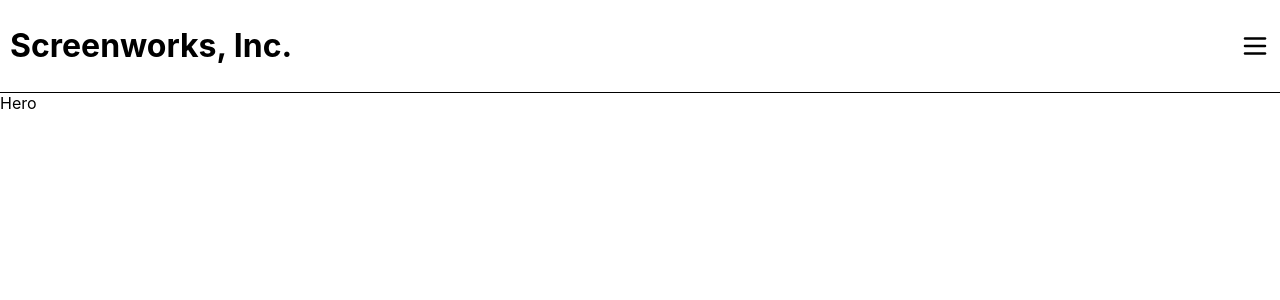
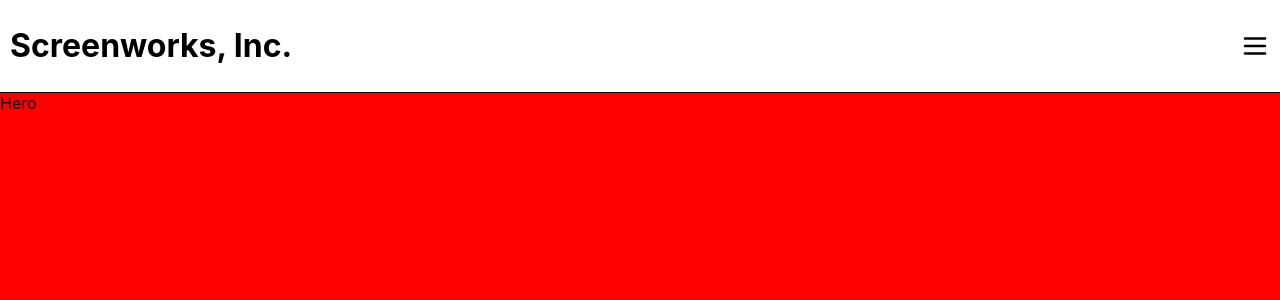
Before and after one commit to taylorhughes291/screenworks, a React (Create React App) app: page / in a window 1280 px wide. Shown: the top 300 px of the page. Built offline with nearby package versions, Linux system fonts and the light colour scheme.

Commit message:
figured out basic layout for the hero

```diff
--- a/src/App.js
+++ b/src/App.js
@@ -6,10 +6,17 @@ import Hero from './components/Hero';
 function App() {
   return (
     <div className="App" css={css`
-
     `}>
-      <Header></Header>
-      <Hero></Hero>
+      <div className="hero-container" css={css`
+        height: 100vh;
+        display: flex;
+        flex-direction: column;
+      `}>
+        <Header></Header>
+        <Hero overrideStyles={css`
+          flex: 1;
+        `}></Hero>
+      </div>
     </div>
   );
 }
--- a/src/components/Hero.js
+++ b/src/components/Hero.js
@@ -1,6 +1,14 @@
-const Hero = () => {
+/** @jsxImportSource @emotion/react */
+import {css} from '@emotion/react';
+
+const Hero = ({overrideStyles}) => {
     return (
-        <div>
+        <div css={css`
+            background: red;
+            width: 100%;
+            height: 100%;
+            ${overrideStyles}
+        `}>
             Hero
         </div>
     )
```
